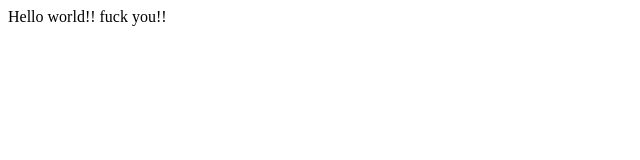
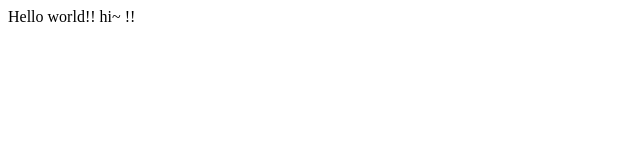
Before and after one commit to irontwins/opentutorials-hoooow, a plain HTML site: page index.html in a window 1280 px wide. Shown: the full height of the page, 0-640 px from the left. Drawn offline with Linux system fonts and the light colour scheme.

Commit message:
Update index.html

```diff
--- a/index.html
+++ b/index.html
@@ -14,6 +14,6 @@ Remove this if you use the .htaccess -->
 <link rel="apple-touch-icon" href="/apple-touch-icon.png" />
 </head>
 <body>
-Hello world!! fuck you!!
+Hello world!! hi~ !!
 </body>
 </html>
```
